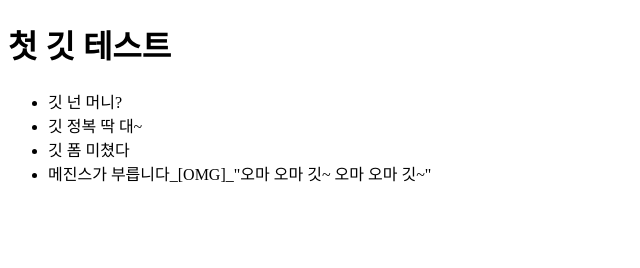
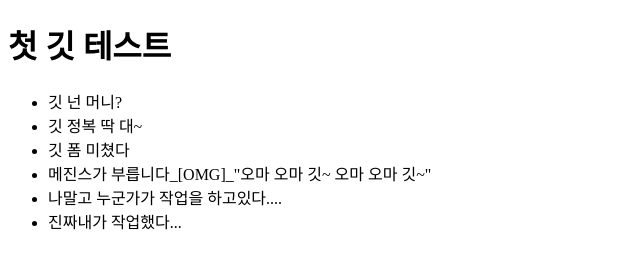
Before and after one commit to devhitu/test, a plain HTML site: page index.html in a window 1280 px wide. Shown: the whole page, without its empty margins (0-640 px from the left). Drawn offline with Linux system fonts and the light colour scheme.

Commit message:
세번째 커밋 내가작업함yo

```diff
--- a/index.html
+++ b/index.html
@@ -14,6 +14,8 @@
             <li>깃 정복 딱 대~</li>
             <li>깃 폼 미쳤다</li>
             <li>메진스가 부릅니다_[OMG]_"오마 오마 깃~ 오마 오마 깃~"</li>
+            <li>나말고 누군가가 작업을 하고있다....</li>
+            <li>진짜내가 작업했다...</li>
         </ul>
     </div>
 
```
